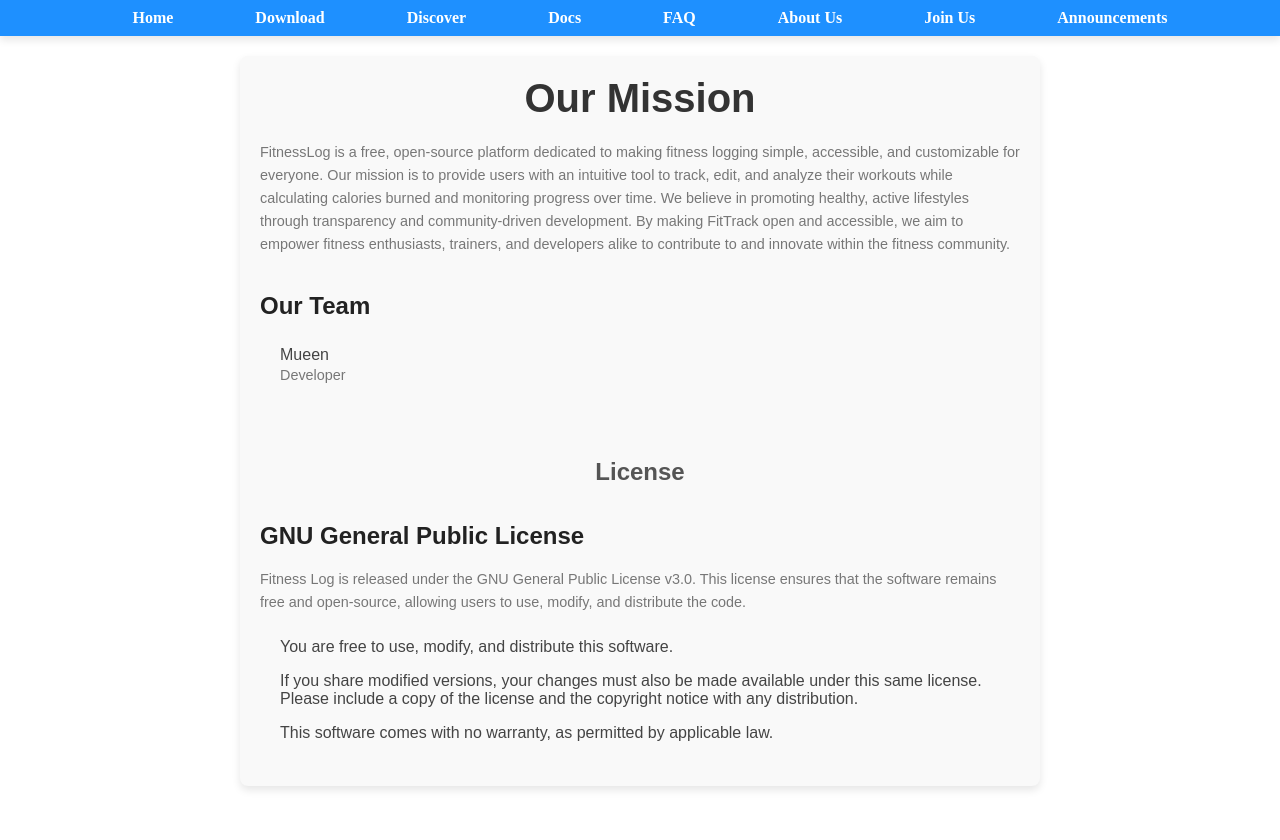
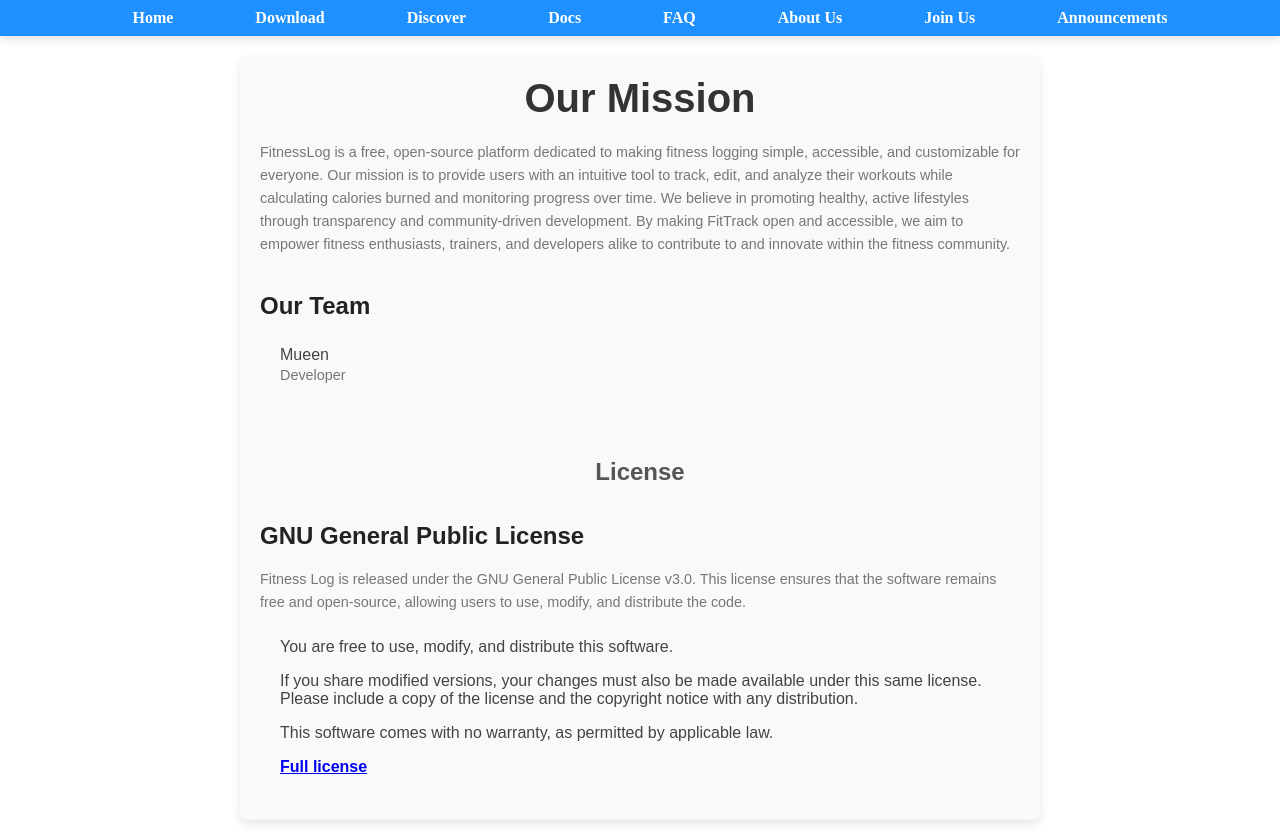
Before and after one commit to VinsintQ/ITSE476, a React (Vite) app: page /About in a window 1280 px wide. Before the commit the page ends 806 px from the top, so only its background shows below. Built offline with nearby package versions, Linux system fonts and the light colour scheme; the HTML template or start-up script is replaced by a standard one.

Commit message:
code of conduct

```diff
--- a/src/components/About/About.jsx
+++ b/src/components/About/About.jsx
@@ -25,7 +25,8 @@ const About = () => {
 If you share modified versions, your changes must also be made available under this same license.
  Please include a copy of the license and the copyright notice with any distribution.
 </li>
-<li>This software comes with no warranty, as permitted by applicable law.</li></ul>
+<li>This software comes with no warranty, as permitted by applicable law.</li><li>
+<h4> <a href="https://github.com/VinsintQ/ITSE476?tab=GPL-3.0-1-ov-file">Full license</a></h4></li></ul>
 
 
       </main>
--- a/src/components/Dashboard/Dashboard.jsx
+++ b/src/components/Dashboard/Dashboard.jsx
@@ -23,7 +23,7 @@ const Dashboard = () => {
         <div className="icon-circle"><FaStar /></div>
         <h2>Fitness Log Conference 2024</h2>
         <p>December 10 – 12 in Manama. We'll have workshops, discussions and lots of fun!</p>
-        <a href="#join" className="highlight-link">Join us there</a>
+        <p className="highlight-link">Join us there</p>
       </div>
       <div className="highlight-item">
         <div className="icon-circle"><FaThumbsUp /></div>
```
Also changed, not shown: 1 other file (tests, documents, lock files or other folders).
